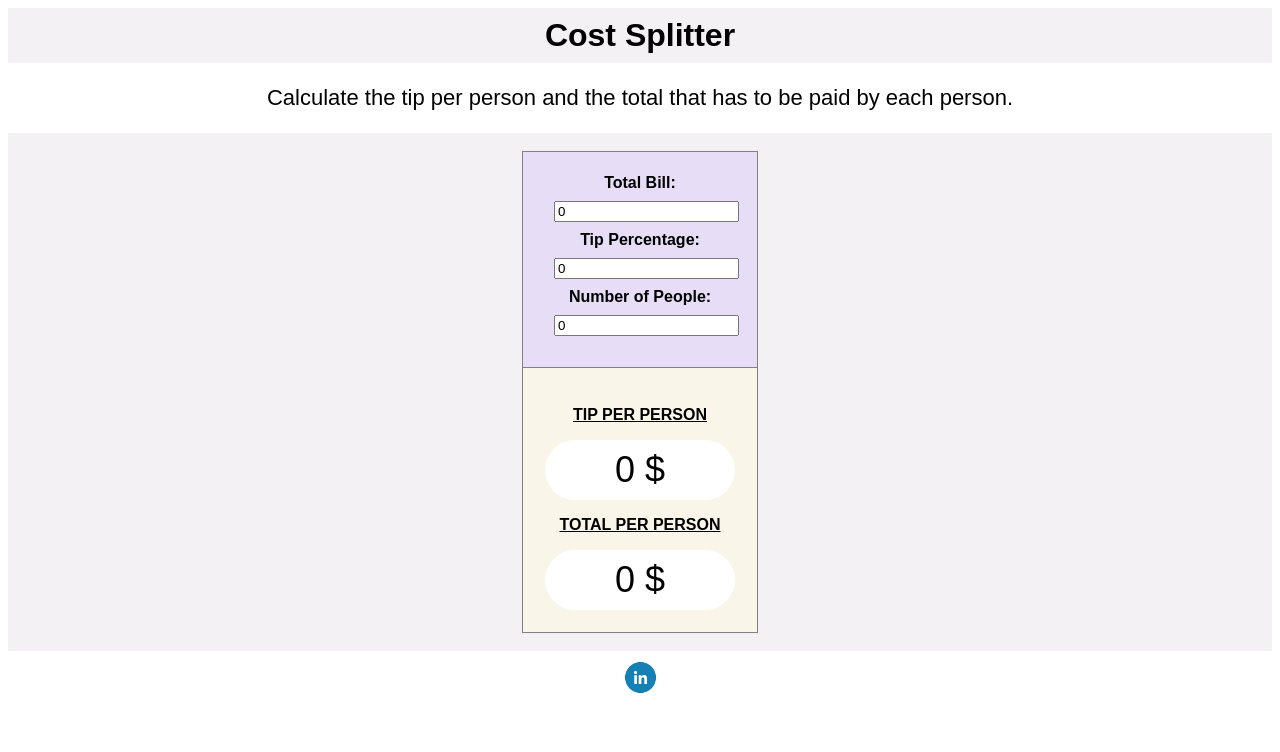
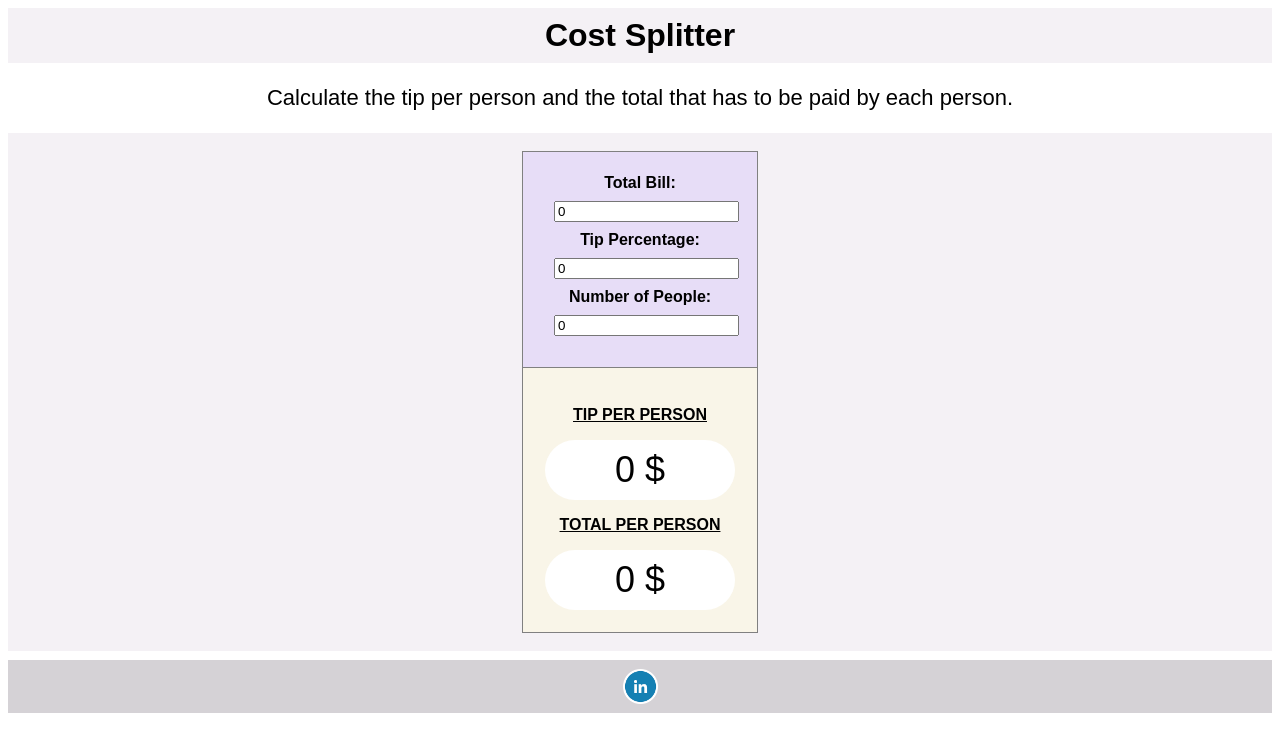
Before and after one commit to adrioro/Cost-Splitter, a plain HTML site: page index.html in a window 1280 px wide. Drawn offline with nearby package versions, Linux system fonts and the light colour scheme.

Commit message:
Commit 11 Some styling.

```diff
--- a/index.html
+++ b/index.html
@@ -50,7 +50,12 @@
          </div>
 
       </div>
-      <img class="myImage" src="images.css/linkedin.png" alt="Linkedin Icon">
+
+
+      <div class="footerBar">
+         <img class="myImage" src="images.css/linkedin.png" alt="Linkedin Icon">
+      </div>
+      <!--scripts-->
       <script src="//code.jquery.com/jquery.min.js"></script>
       <script src="index.js "></script>
    </body>
--- a/index.js
+++ b/index.js
@@ -1,6 +1,7 @@
 //Removes "0" value from input field before user enters input.
 function removeZeroInputBillFunction() {
     document.getElementById("bill").value = "";
+    $("#bill").clickout;
 };
 
 function removeZeroInputTipFunction() {
--- a/style.css
+++ b/style.css
@@ -74,3 +74,11 @@ h1{
   margin-right: auto;
   margin-top: 9px;
 }
+.footerBar{
+  background-color: rgb(213, 210, 214);
+  width: 100%;
+  height: auto;
+}
+img{
+  padding:9px;
+}
```
